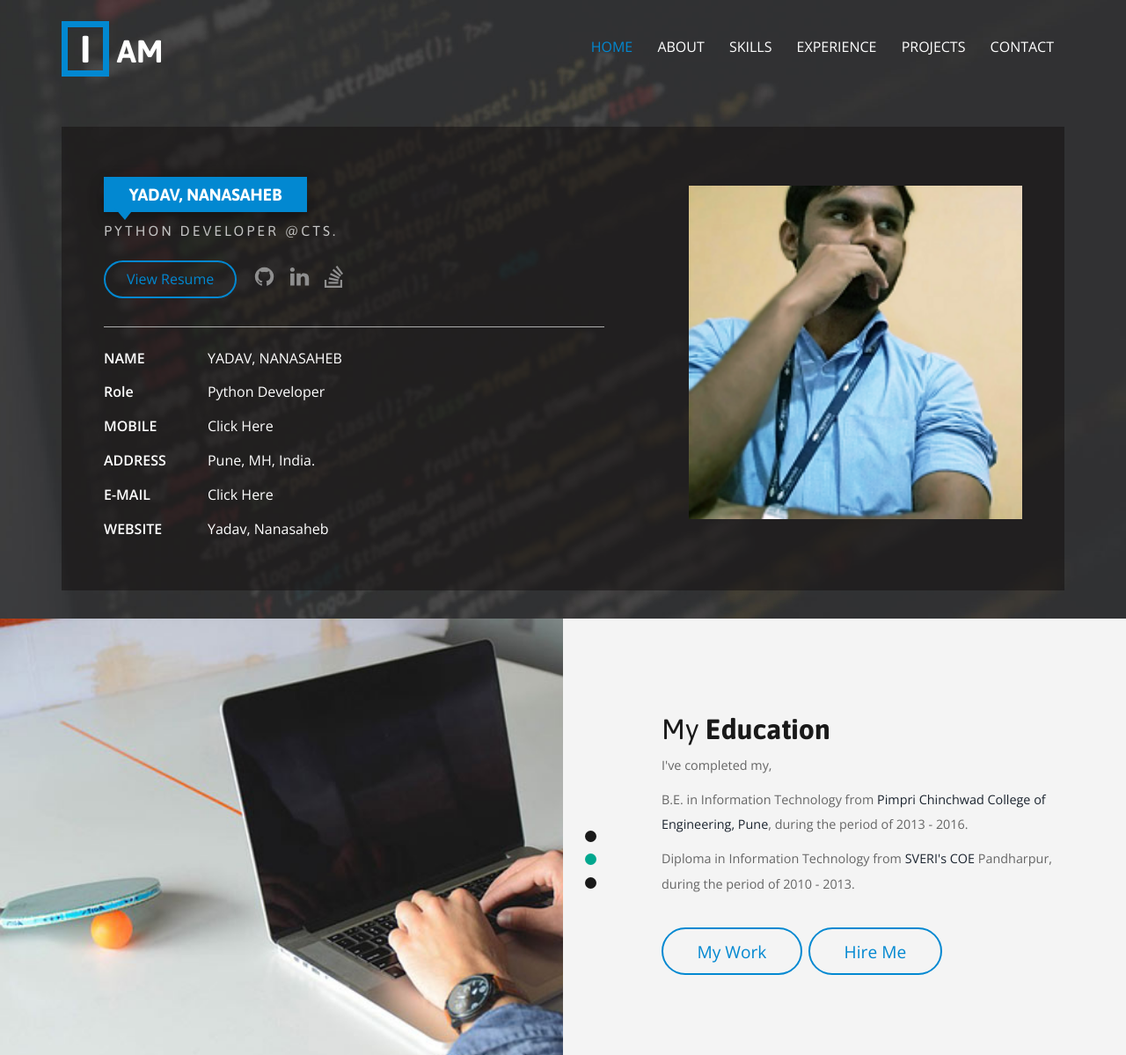
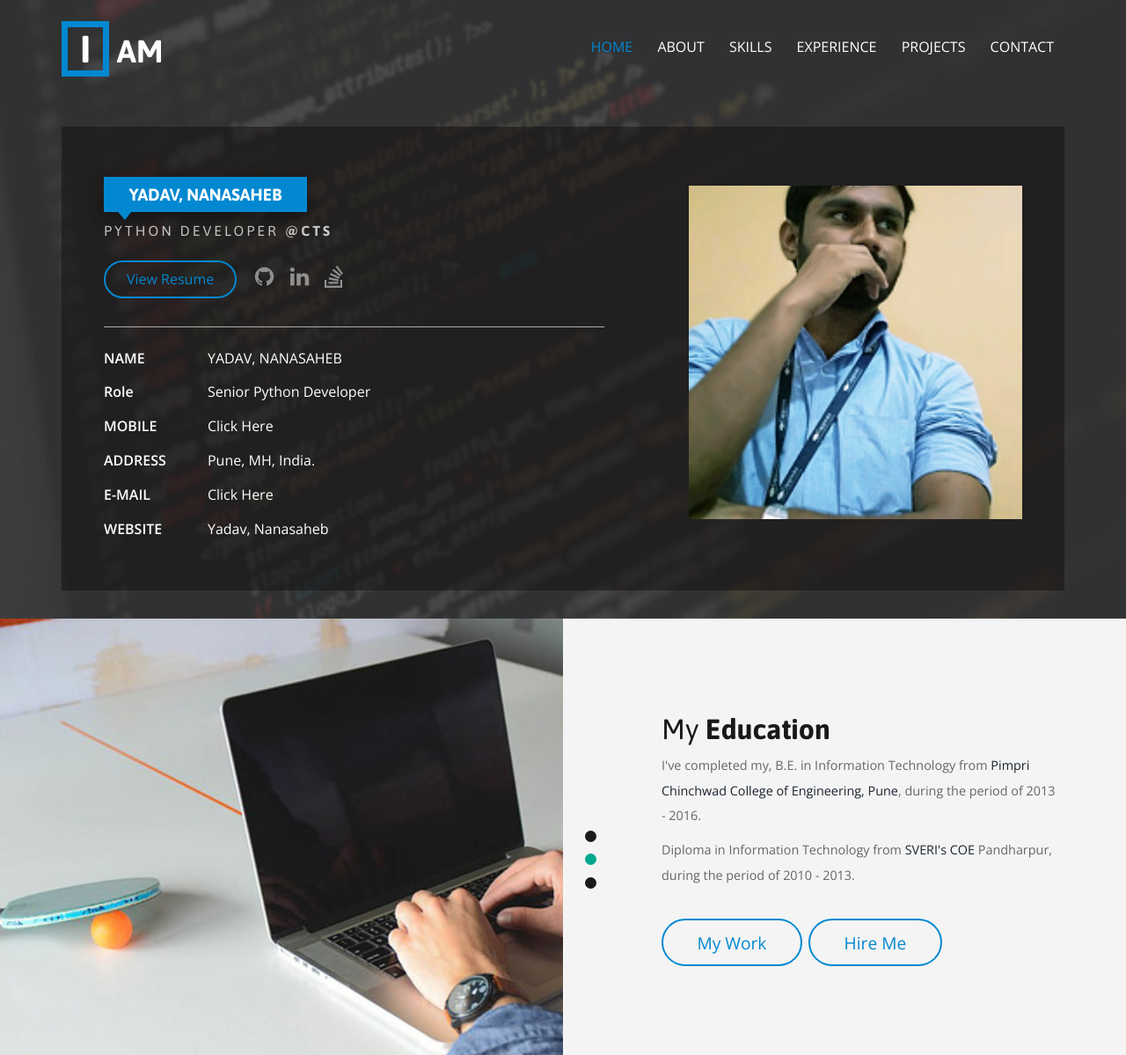
Before and after one commit to nanasaheb-yadav/Nanasaheb, a plain HTML site: page index.html in a window 1280 px wide. Shown: the top 1199 px of the page at 88% size. Drawn offline with nearby package versions, Linux system fonts and the light colour scheme; files whose address does not match are found by name.

Commit message:
updating work experience and other information

```diff
--- a/index.html
+++ b/index.html
@@ -88,7 +88,7 @@ Smartphone Compatible web template" />
         <div class="banner-info">
           <div class="col-md-7 header-right">
             <h1>YADAV, NANASAHEB</h1>
-            <h6>Python Developer @CTS.</h6>
+            <h6>Python Developer <strong>@CTS</strong></h6>
             <div class="hero__links">
               <a href="docs/Resume-Nanasaheb-Yadav.pdf" target="_blank" class="hero__resume btn" title="Click to view my Resume">View Resume</a>
               <ul class="hero__social">
@@ -126,7 +126,7 @@ Smartphone Compatible web template" />
               <li>
                 <ul class="address-text">
                   <li><b>Role</b></li>
-                  <li>Python Developer</li>
+                  <li>Senior Python Developer</li>
                 </ul>
               </li>
               <li>
@@ -185,11 +185,9 @@ Smartphone Compatible web template" />
         <div class="item">
           <div class="about-left-grid">
             <h2>My <span>Education</span></h2>
-            <p>I've completed my,
-              <P>
-                <p>B.E. in Information Technology from <a href="http://www.pccoepune.com/" target="_blank"> Pimpri Chinchwad College of Engineering, Pune</a>,
+                <p>I've completed my, B.E. in Information Technology from <a href="http://www.pccoepune.com/" target="_blank"> Pimpri Chinchwad College of Engineering, Pune</a>,
                   during the period of 2013 - 2016.
-                  <p>Diploma in Information Technology from <a href="https://coe.sveri.ac.in/" target="_blank">SVERI's COE</a>   Pandharpur, during the period of 2010 - 2013.</p>
+                <p>Diploma in Information Technology from <a href="https://coe.sveri.ac.in/" target="_blank">SVERI's COE</a>   Pandharpur, during the period of 2010 - 2013.</p>
                   <ul>
                     <li><a class="a-btn-a scroll" href="#port">My Work</a></li>
                     <li><a class="a-btn-h scroll" href="#contact">Hire Me</a></li>
```
